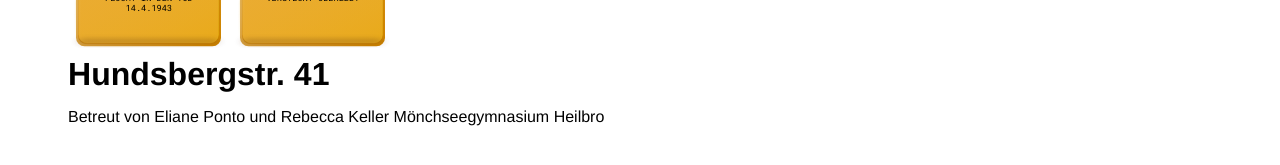
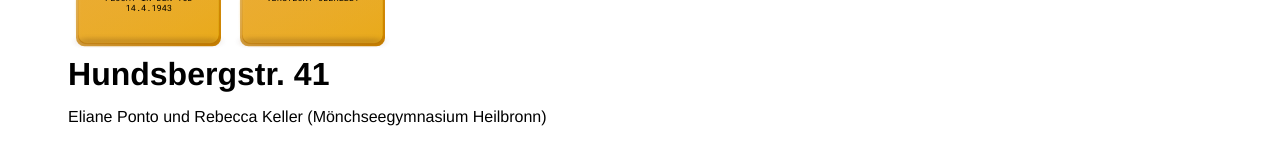
Before and after one commit to opendata-heilbronn/stolpersteine, a Jekyll site: the page built from _actions/jun-2017.md, in a window 1280 px wide and 900 px high, scrolled down 2251 px. Shown: the part 651-816 px from the top of the window. Built offline with Jekyll 4.4.1, drawn with Linux system fonts in a browser that asks for light colours.

Commit message:
Updated Hundsbergstr 41

```diff
--- a/_list/hundsbergstr-41.markdown
+++ b/_list/hundsbergstr-41.markdown
@@ -2,7 +2,7 @@
 title: Hundsbergstr. 41
 date: 2017-06-27 21:00:00 Z
 names: Emma Pakscher und Alice Pfleiderer
-paten: Betreut von Eliane Ponto und Rebecca Keller Mönchseegymnasium Heilbro
+paten: Eliane Ponto und Rebecca Keller (Mönchseegymnasium Heilbronn)
 steine:
 - - HIER WOHNTE
   - EMMA PAKSCHER
```
